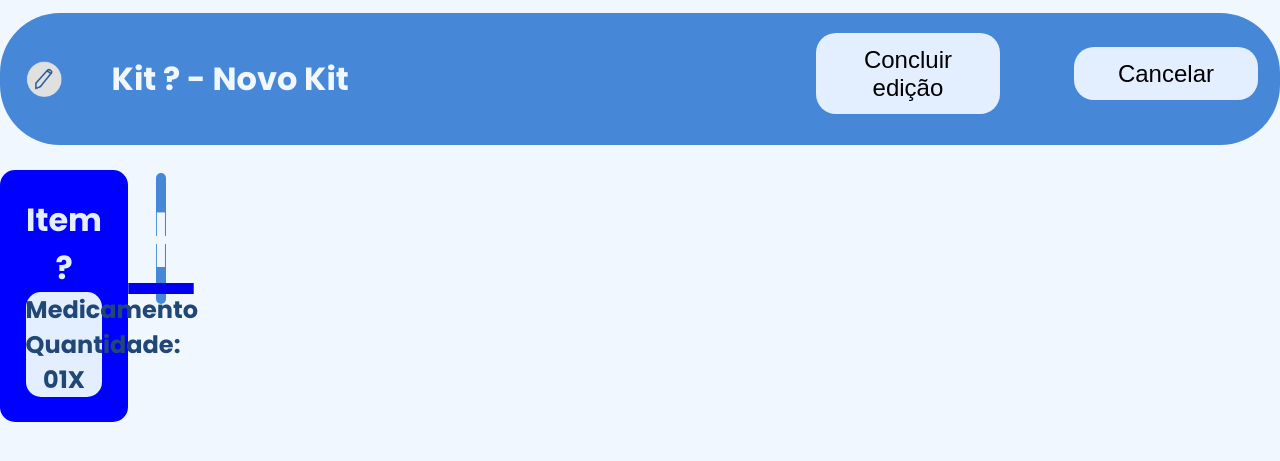
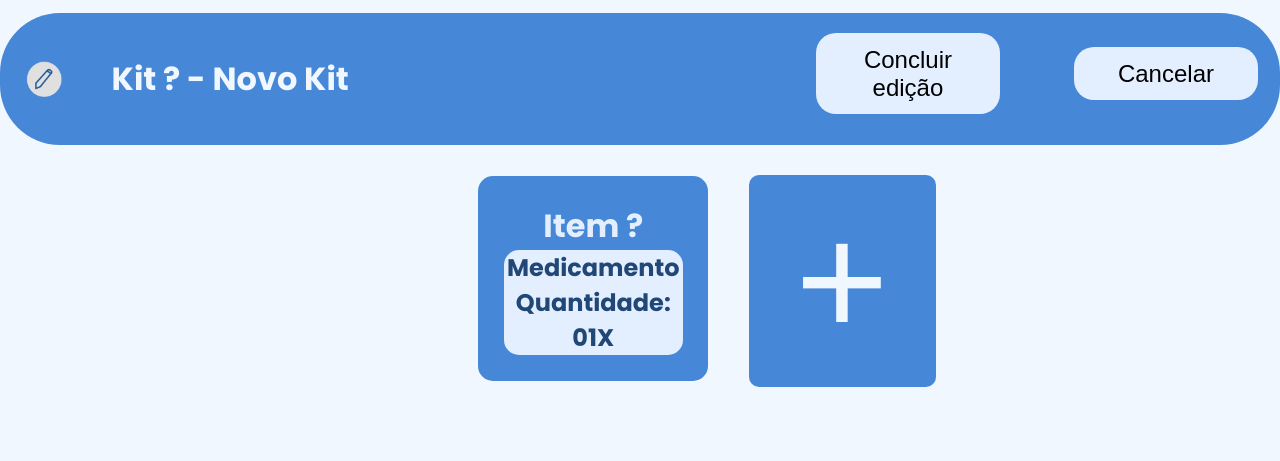
Before and after one commit to Inteli-College/2024-T0008-EC05-G01, a Flask app: template src/novo_backend/templates/kit.html in a window 1280 px wide. Shown: the top 461 px of the page. Run offline with Flask 3, Linux system fonts and the light colour scheme; the template is opened without the code that fills it, so the values that code supplies are empty; some libraries are stand-ins or nearby versions.

Commit message:
fix: ajuste da tela de kit no css

```diff
--- a/src/novo_backend/static/css/kit.css
+++ b/src/novo_backend/static/css/kit.css
@@ -1,9 +1,9 @@
 @import url('https://fonts.googleapis.com/css2?family=Poppins:wght@500;700&display=swap');
 
 * {
-  margin: 0;
-  padding: 0;
-  box-sizing: border-box;
+    margin: 0;
+    padding: 0;
+    box-sizing: border-box;
 }
 
 body {
@@ -59,17 +59,19 @@ body {
     bottom: 5px;
 }
 
-.linha {
-    display: flex;
-    /* Organiza os elementos na mesma linha */
-}
+
 
 .novo_kit {
     color: #F0F7FF;
 }
 
-.linha{
+.linha {
     margin-top: 2%;
+    display: flex;
+    text-align: center;
+    align-items: center;
+    justify-content: center;
+
 }
 
 .item {
@@ -92,36 +94,32 @@ body {
     background-color: #4688D7;
     width: 15%;
     border-radius: 15px;
-    padding: 2%;
-
+    padding: 2% 2%;
+    width: 18%;
+    border: none;
 }
 
 
 .box2 {
     background-color: #E3EEFF;
     border-radius: 15px;
-    text-align: center;
+    text-align: right;
 
 }
 
-.box1 {
-     background-color: blue;
-     width: 10%;
-     border: none;
-}
 .adicao {
-    font-size: 7em;
+    font-size: 10em;
     color: #F0F7FF;
     background-color: #4688D7;
     border: none;
     border-radius: 10px;
-    padding: 1% 2%;
+    padding: 15% 12%;
     margin-top: 5%;
-    display: flex;
+    /* display: flex; */
     justify-content: center;
     align-items: center;
     /* Centraliza verticalmente */
-    width: 15%;
+    width: 200%;
     /* Defina a largura desejada */
     position: relative;
     left: 43%;
@@ -139,7 +137,7 @@ body {
 
 .triangulo_cima {
     position: absolute;
-        position: absolute;
+    position: absolute;
     bottom: -11px;
     right: -20%;
 }
--- a/src/novo_backend/templates/kit.html
+++ b/src/novo_backend/templates/kit.html
@@ -5,8 +5,10 @@
     <meta charset="UTF-8">
     <meta name="viewport" content="width=device-width, initial-scale=1.0">
     <title>Document</title>
-    <link rel="stylesheet" href="/static/css/kit.css">
-    <script src="https://unpkg.com/htmx.org@1.9.11" integrity="sha384-0gxUXCCR8yv9FM2b+U3FDbsKthCI66oH5IA9fHppQq9DDMHuMauqq1ZHBpJxQ0J0" crossorigin="anonymous"></script>
+    <link rel="stylesheet" href="../static/css/kit.css">
+    <script src="https://unpkg.com/htmx.org@1.9.11"
+        integrity="sha384-0gxUXCCR8yv9FM2b+U3FDbsKthCI66oH5IA9fHppQq9DDMHuMauqq1ZHBpJxQ0J0"
+        crossorigin="anonymous"></script>
 </head>
 
 <body>
@@ -26,9 +28,7 @@
             </div>
         </div>
         <a href="/config">
-            <button class="adicao">
-                +
-            </button>
+            <button class="adicao"> + </button>
         </a>
     </div>
     </div>
```
